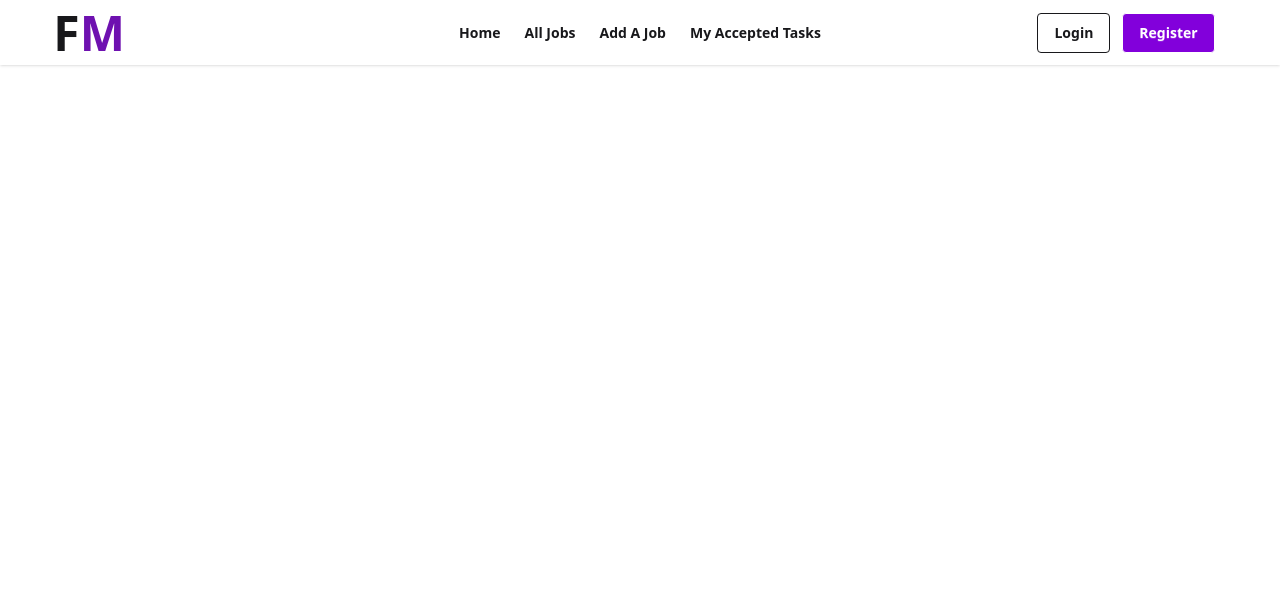
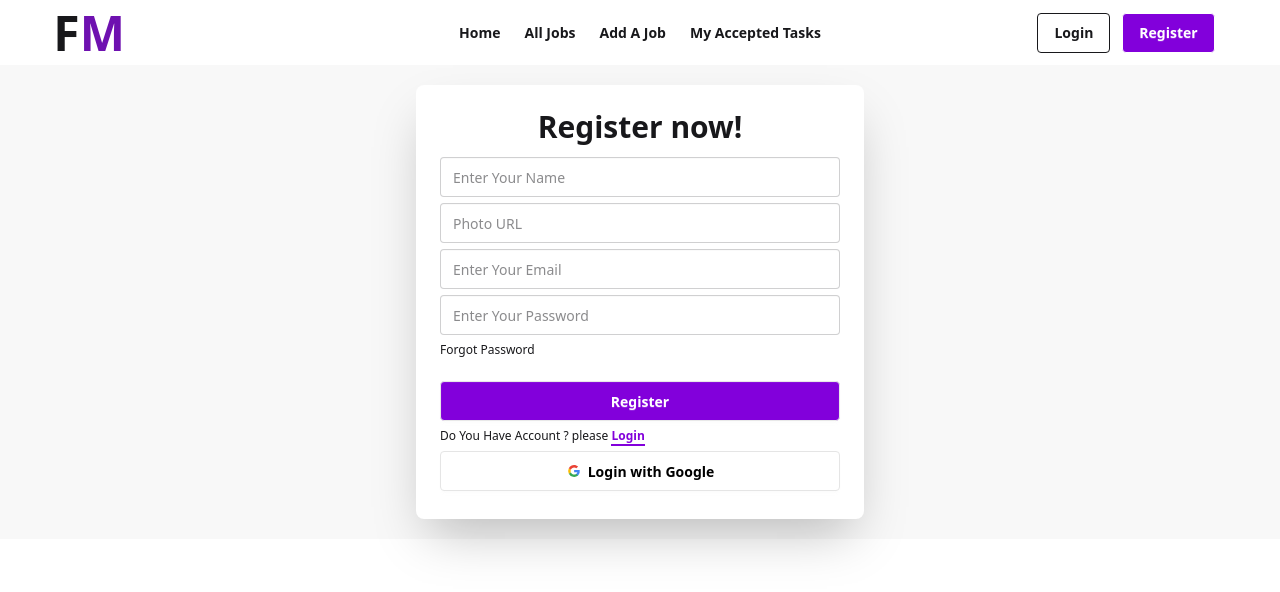
Before and after one commit to AbdurRahimMontu/freelance-market-client, a React (Vite) app: page /register in a window 1280 px wide. Shown: the top 592 px of the page. Built offline with nearby package versions, Linux system fonts and the light colour scheme.

Commit message:
register and login page design

```diff
--- a/src/Pages/Login.jsx
+++ b/src/Pages/Login.jsx
@@ -1,10 +1,34 @@
 import React from 'react';
+import { Link } from 'react-router';
 
 const Login = () => {
     return (
-        <div>
+        <div className="hero bg-base-200 py-5">
+       <div className="card bg-base-100 w-full max-w-md shrink-0 shadow-2xl">
+         <div className="card-body">
+             <h1 className="text-3xl font-bold text-center">Login now!</h1>
+           <form className="fieldset">
+           <div className=''>
+               <input type="email" className="input w-full" placeholder="Enter Your Email" name='email' />
+           </div>
+           <div className=''>
+               <input type="password" className="input w-full" placeholder="Enter Your Password" name='password' />
+           </div>
 
-        </div>
+
+             <button type='button' className='text-start cursor-pointer'>Forgot Password</button>
+             <button className="btn bg-purple-700 text-white mt-4">Login</button>
+             <p>Do Not Have Account ? please <Link to="/register" className='text-purple-700 border-b-2 font-semibold'>Register</Link>  </p>
+             <button className="btn bg-white text-black border-[#e5e5e5]">
+     <svg aria-label="Google logo" width="16" height="16" xmlns="http://www.w3.org/2000/svg" viewBox="0 0 512 512"><g><path d="m0 0H512V512H0" fill="#fff"></path><path fill="#34a853" d="M153 292c30 82 118 95 171 60h62v48A192 192 0 0190 341"></path><path fill="#4285f4" d="m386 400a140 175 0 0053-179H260v74h102q-7 37-38 57"></path><path fill="#fbbc02" d="m90 341a208 200 0 010-171l63 49q-12 37 0 73"></path><path fill="#ea4335" d="m153 219c22-69 116-109 179-50l55-54c-78-75-230-72-297 55"></path></g></svg>
+     Login with Google
+             </button>
+           </form>
+         </div>
+       </div>
+
+
+   </div>
     );
 };
 
--- a/src/Pages/Register.jsx
+++ b/src/Pages/Register.jsx
@@ -1,10 +1,42 @@
 import React from 'react';
+import { Link } from 'react-router';
+
 
 const Register = () => {
     return (
-        <div>
+     <div className="hero bg-base-200 py-5">
+    <div className="card bg-base-100 w-full max-w-md shrink-0 shadow-2xl">
+      <div className="card-body">
+          <h1 className="text-3xl font-bold text-center">Register now!</h1>
+        <form className="fieldset">
 
+        <div className=''>
+            <input type="text" className="input w-full" placeholder="Enter Your Name" name='name' />
         </div>
+        <div className=''>
+            <input type="photo" className="input w-full" placeholder="Photo URL" name='photo' />
+        </div>
+        <div className=''>
+            <input type="email" className="input w-full" placeholder="Enter Your Email" name='email' />
+        </div>
+        <div className=''>
+            <input type="password" className="input w-full" placeholder="Enter Your Password" name='password' />
+        </div>
+
+
+          <button type='button' className='text-start cursor-pointer'>Forgot Password</button>
+          <button className="btn bg-purple-700 text-white mt-4">Register</button>
+          <p>Do You Have Account ? please <Link to="login" className='text-purple-700 border-b-2 font-semibold'>Login</Link>  </p>
+          <button className="btn bg-white text-black border-[#e5e5e5]">
+  <svg aria-label="Google logo" width="16" height="16" xmlns="http://www.w3.org/2000/svg" viewBox="0 0 512 512"><g><path d="m0 0H512V512H0" fill="#fff"></path><path fill="#34a853" d="M153 292c30 82 118 95 171 60h62v48A192 192 0 0190 341"></path><path fill="#4285f4" d="m386 400a140 175 0 0053-179H260v74h102q-7 37-38 57"></path><path fill="#fbbc02" d="m90 341a208 200 0 010-171l63 49q-12 37 0 73"></path><path fill="#ea4335" d="m153 219c22-69 116-109 179-50l55-54c-78-75-230-72-297 55"></path></g></svg>
+  Login with Google
+          </button>
+        </form>
+      </div>
+    </div>
+
+
+</div>
     );
 };
 
```
